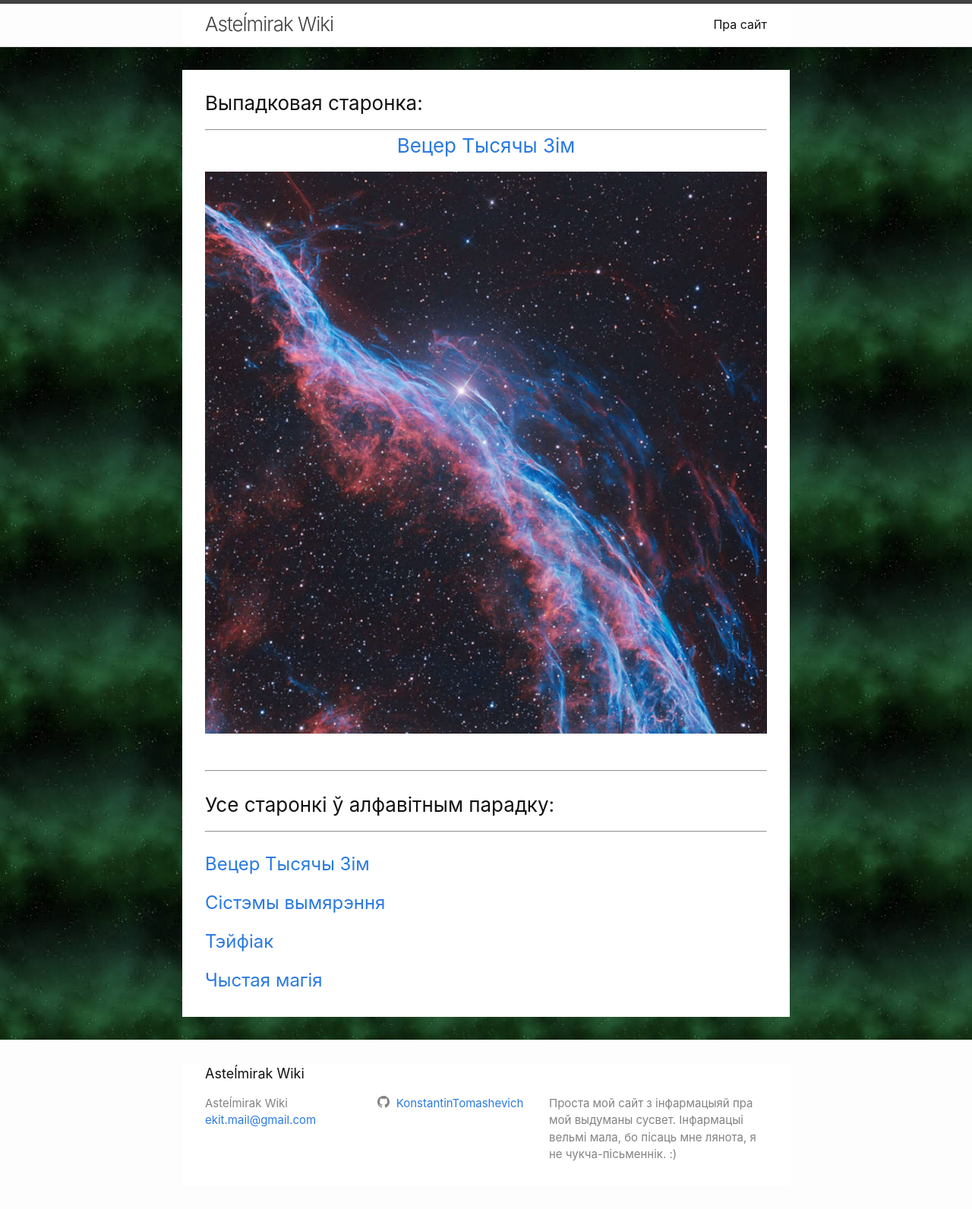
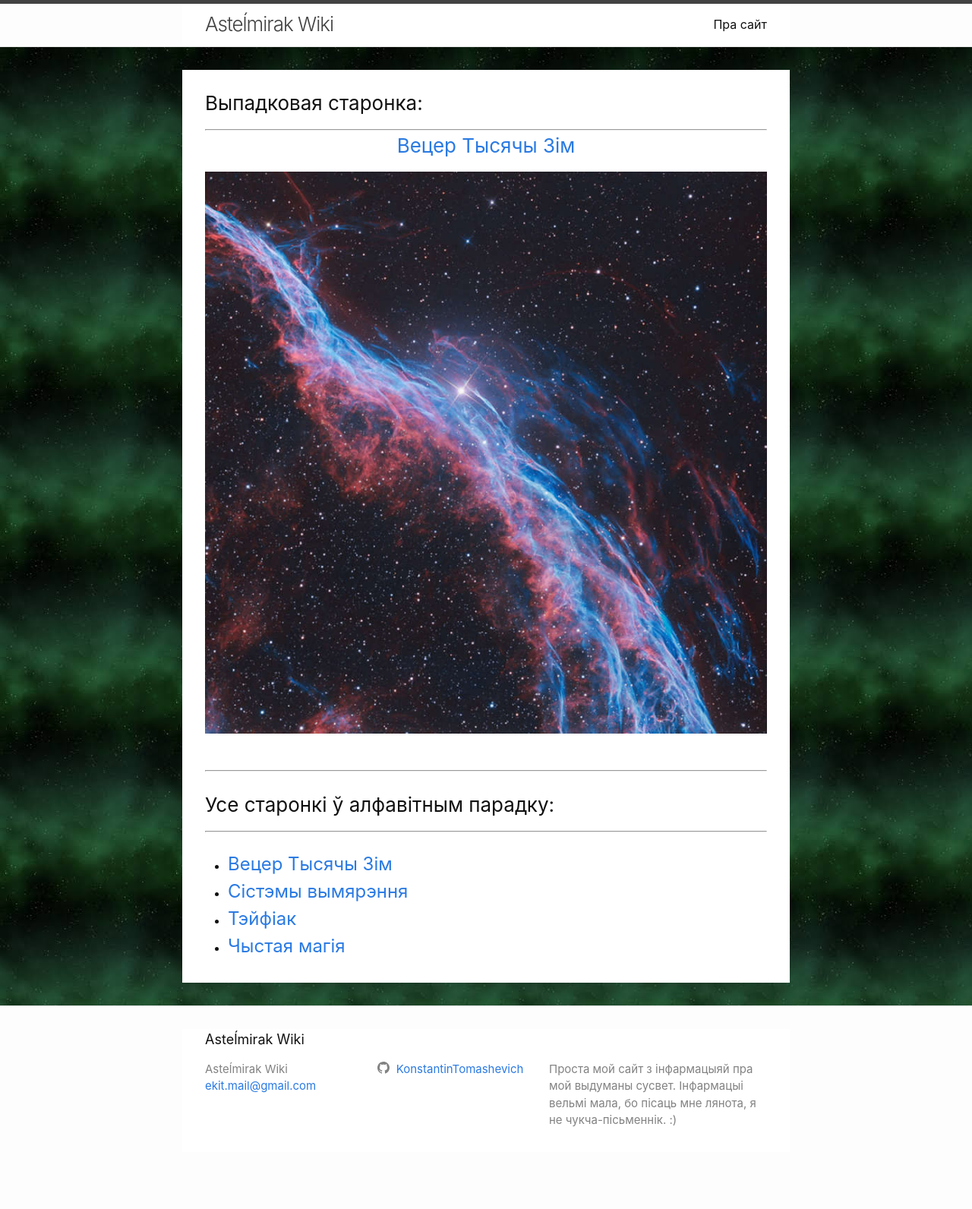
Before and after one commit to KonstantinTomashevich/astel-mirak-wiki, a Jekyll site: the page built from index.md, in a window 1280 px wide. Shown: the whole page at 76% size. Built offline with Jekyll 4.4.1, drawn with Linux system fonts in a browser that asks for light colours; after the commit the page ends 1547 px from its top, so only the background shows below that.

Commit message:
Main page: fix list.

```diff
--- a/_layouts/home.html
+++ b/_layouts/home.html
@@ -26,15 +26,15 @@ layout: default
       <hr>
       <br>
 
-      <ul class="post-list">
+      <ul>
           {% assign sortedPages = site.pages | sort:"title" %}
           {%- for page in sortedPages -%}
           {% if page.categories contains "wiki" %}
-          <h4>
+          <li>
               <a class="post-link" href="{{ page.url | relative_url }}">
                   {{ page.title | escape }}
               </a>
-          </h4>
+          </li>
           {% endif %}
           {%- endfor -%}
       </ul>
```
